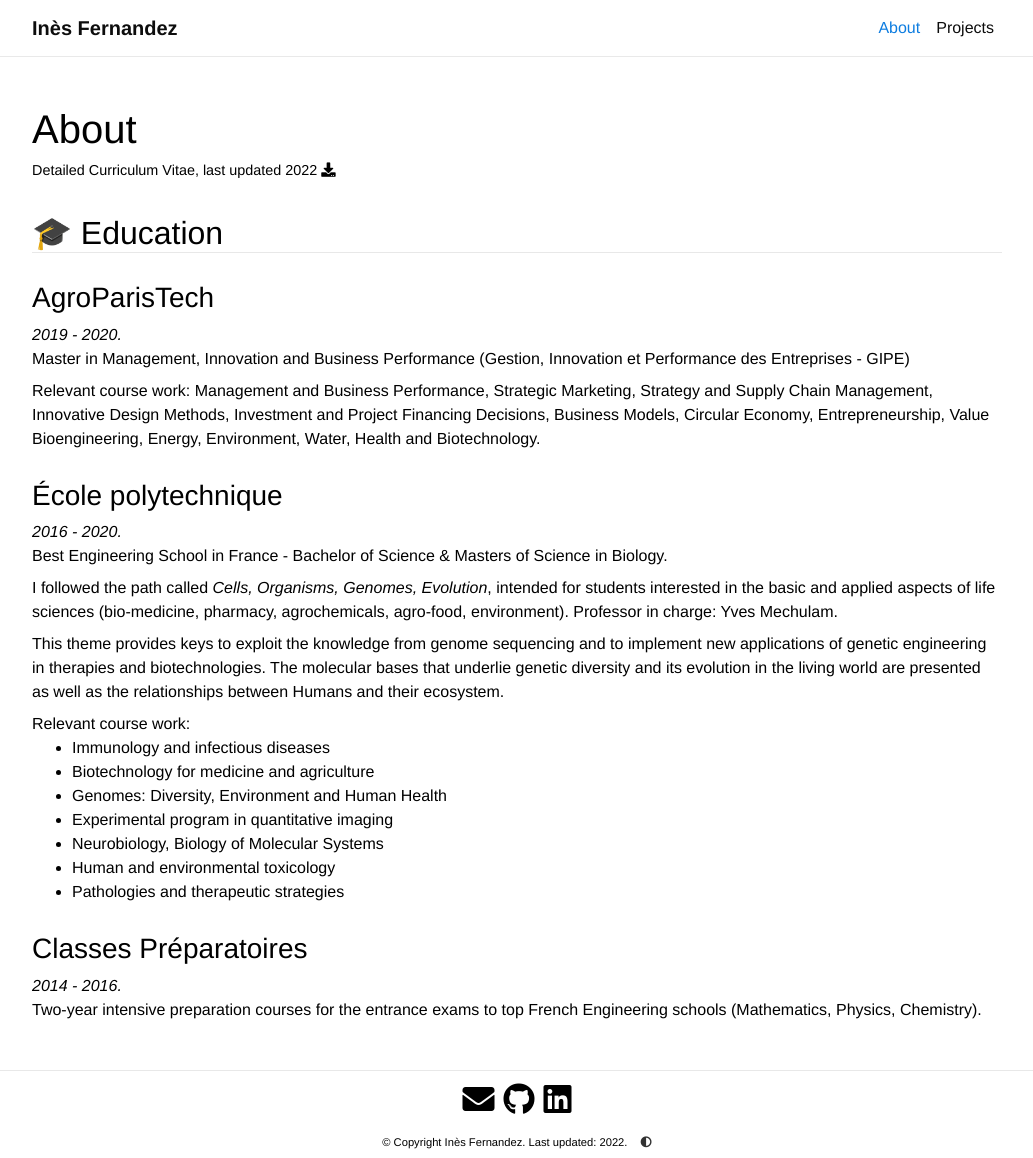
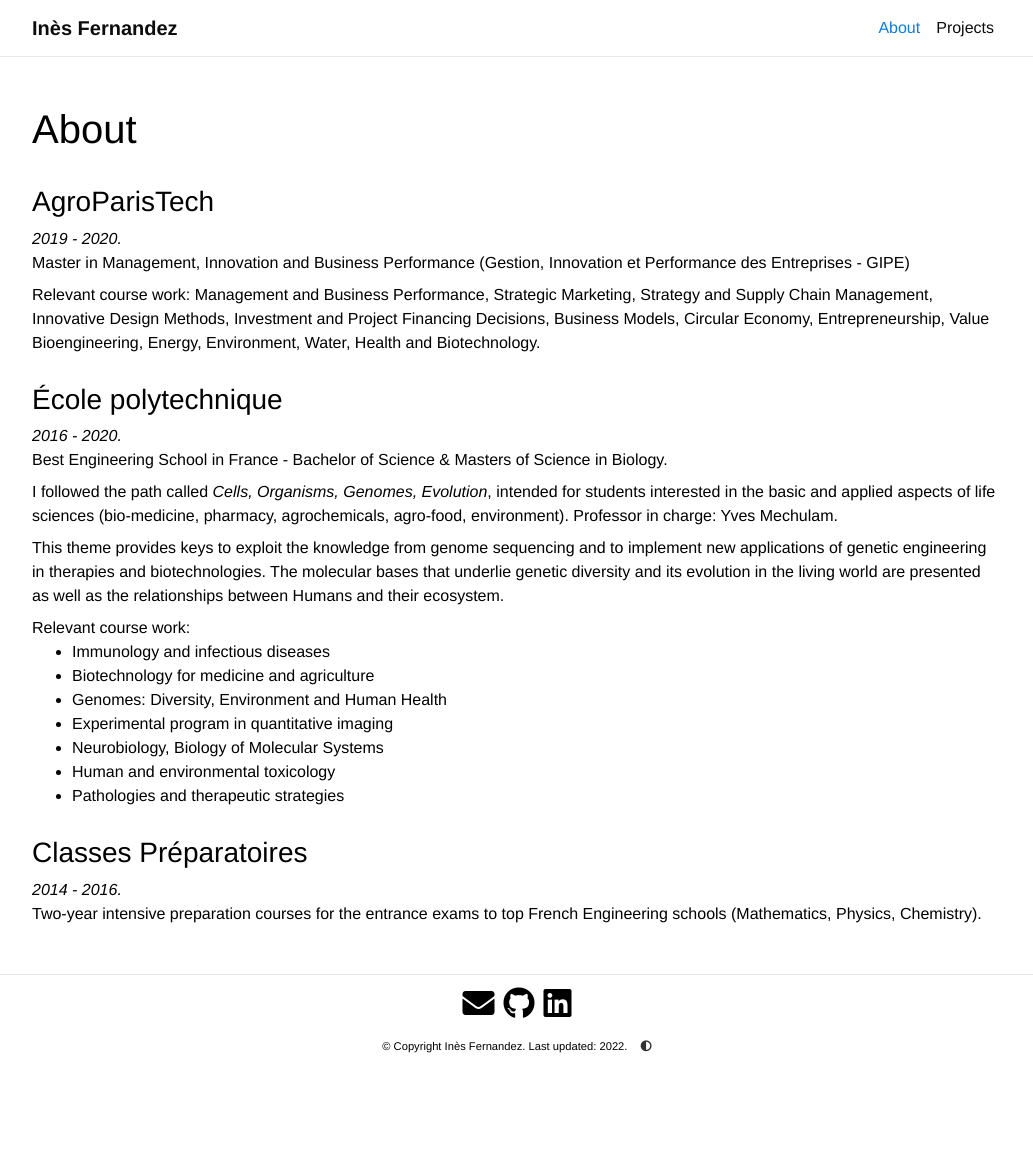
Before and after one commit to inesfdz/inesfdz.github.io, a Jekyll site: the page built from _pages/about.md, in a window 1280 px wide and 1158 px high. Shown: the whole window, without its empty margins (123-1156 px from the left). Built offline with Jekyll 4.4.1, drawn with Linux system fonts in a browser that asks for light colours; nearby versions of some CDN libraries; a style sheet for code colours, icons or effects is not loaded.

Commit message:
Update about.md

```diff
--- a/_pages/about.md
+++ b/_pages/about.md
@@ -2,12 +2,8 @@
 layout: page
 permalink: /about/
 title: About
-description: Detailed Curriculum Vitae, last updated 2022 <a href="/assets/pdf/cv.pdf"><i class="fas fa-download"></i></a>
 nav: true
 ---
-
-
-## 🎓 Education
 
 ### AgroParisTech
 *2019 - 2020.* \\
```
